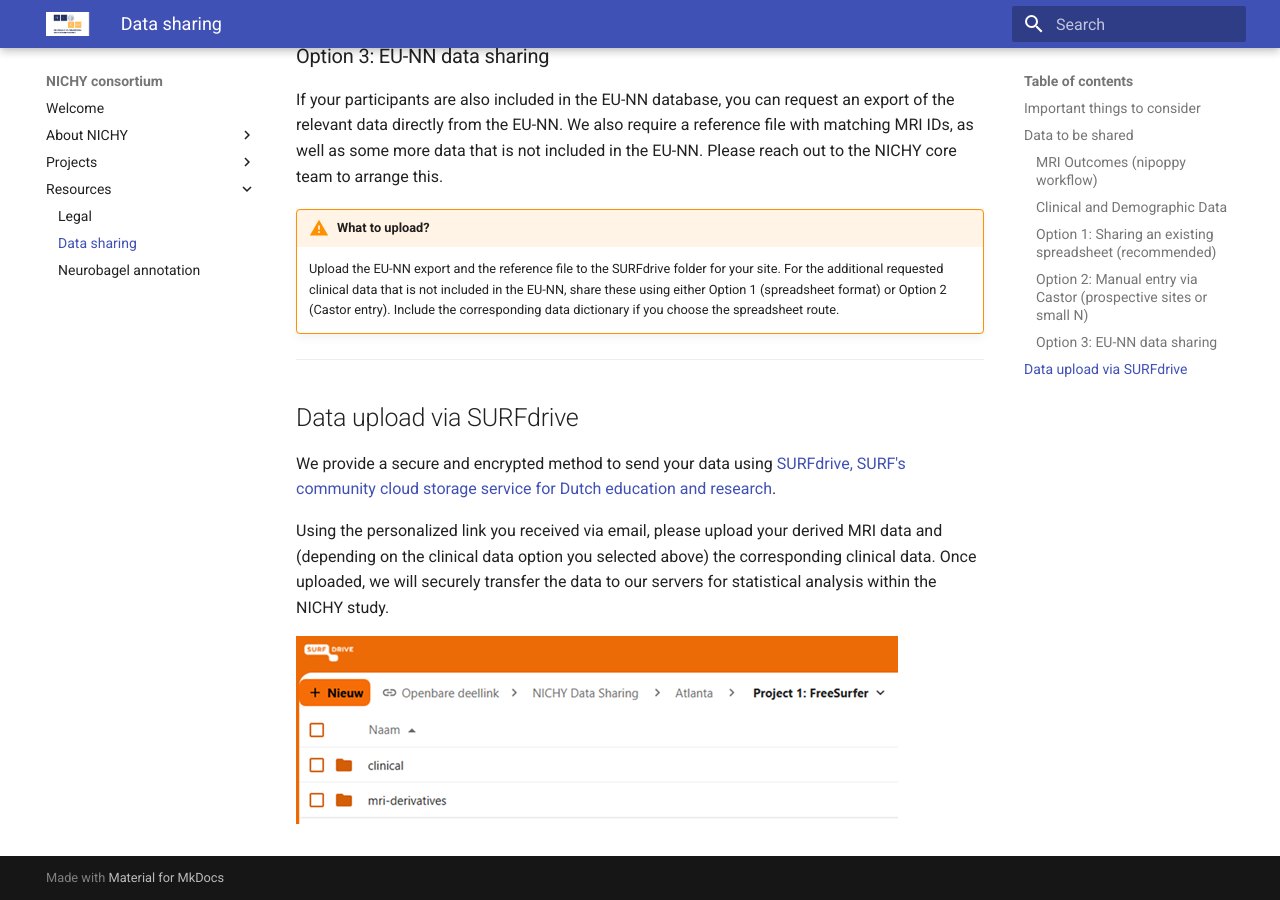
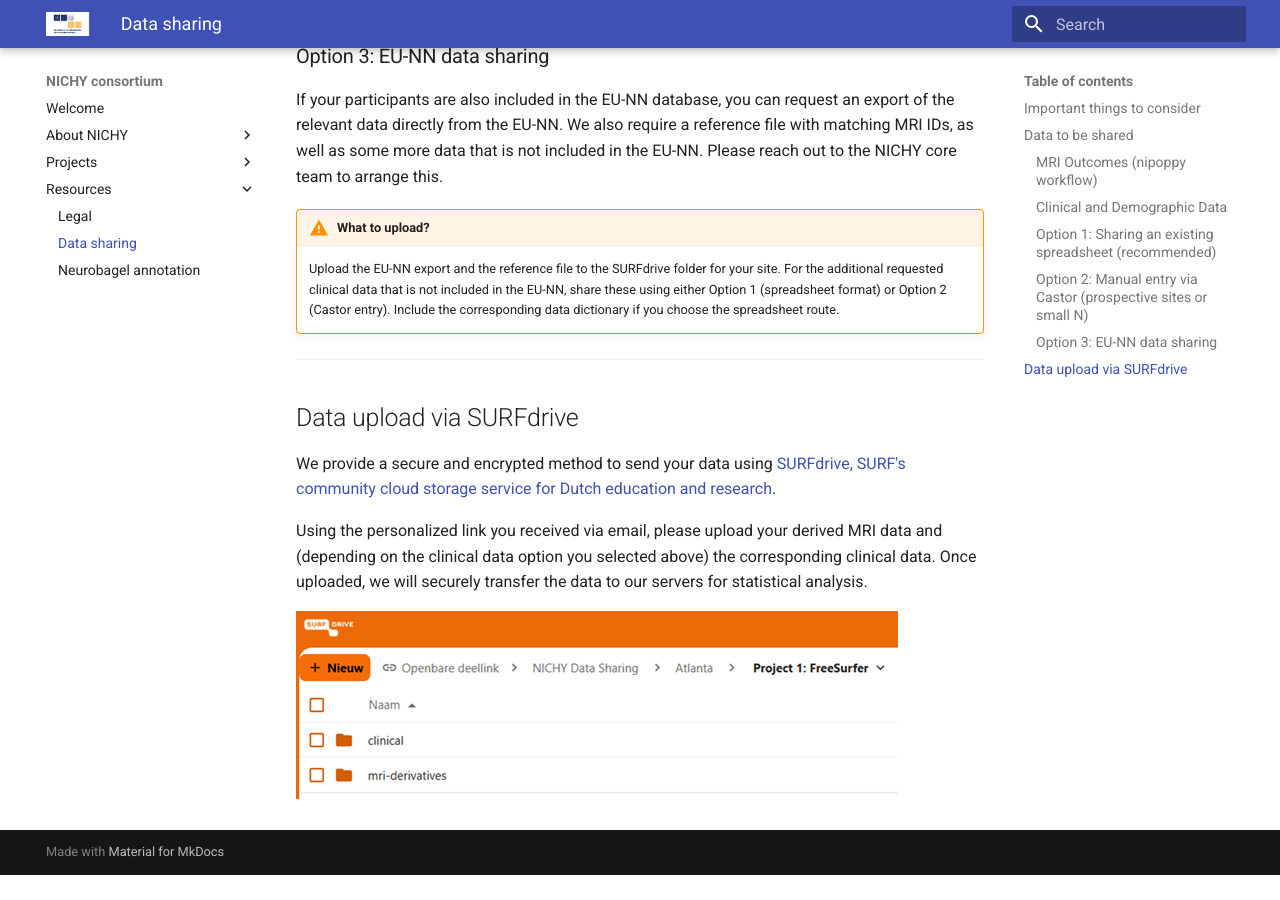
Before and after one commit to nichy-consortium/nichy, an MkDocs documentation site: the page built from docs/resources/how_to_guides/data_sharing.md, in a window 1280 px wide and 900 px high, scrolled down 2900 px. Built offline with MkDocs 1.6.1 and Material for MkDocs 9.7.7, drawn with Linux system fonts in a browser that asks for light colours; after the commit the page ends 3775 px from its top, so only the background shows below that.

Commit message:
Update data_sharing.md

```diff
--- a/docs/resources/how_to_guides/data_sharing.md
+++ b/docs/resources/how_to_guides/data_sharing.md
@@ -84,6 +84,6 @@ If your participants are also included in the EU-NN database, you can request an
 
 We provide a secure and encrypted method to send your data using [SURFdrive, SURF's community cloud storage service for Dutch education and research](https://www.surf.nl/en/services/storage-data-management/surfdrive).
 
-Using the personalized link you received via email, please upload your derived MRI data and (depending on the clinical data option you selected above) the corresponding clinical data. Once uploaded, we will securely transfer the data to our servers for statistical analysis within the NICHY study.
+Using the personalized link you received via email, please upload your derived MRI data and (depending on the clinical data option you selected above) the corresponding clinical data. Once uploaded, we will securely transfer the data to our servers for statistical analysis.
 
 ![SURFdrive upload interface](../../assets/images/SURF_Drive_Screenshot.png)
```
